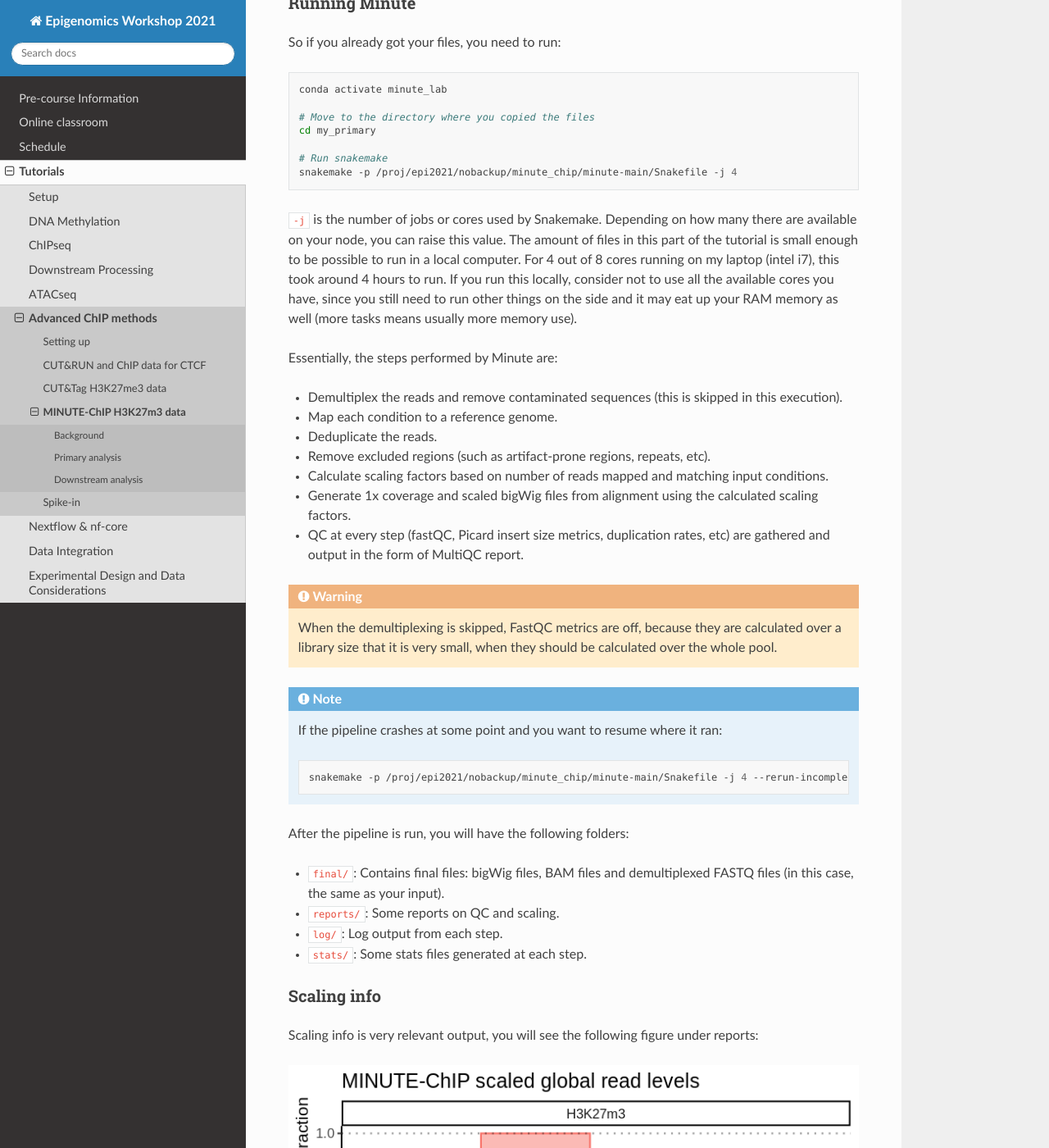
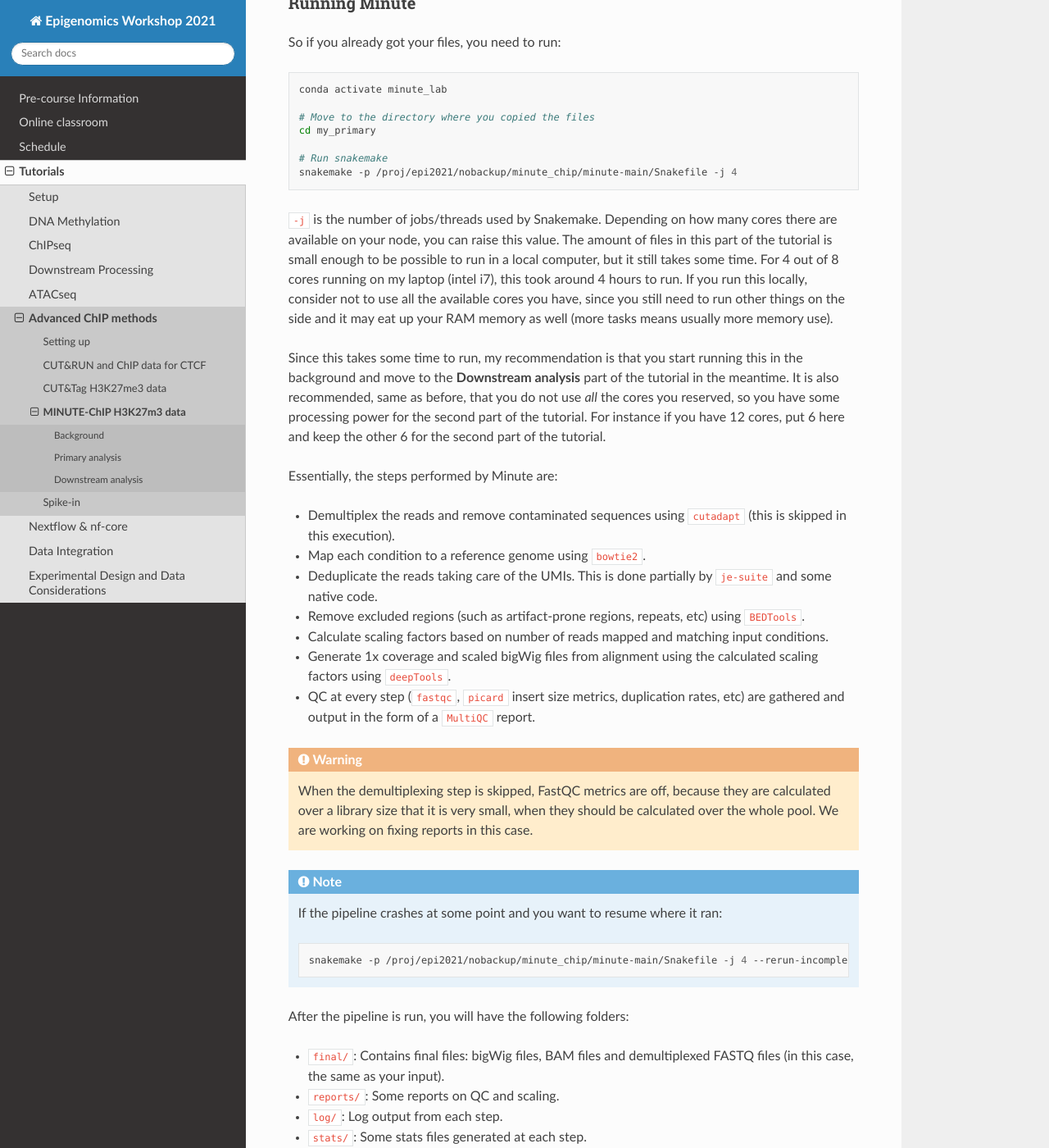
Before and after one commit to NBISweden/workshop-epigenomics-RTDs, a Sphinx documentation site: the page built from docs/content/tutorials/quantitativeChip/minute-lab.rst, in a window 1280 px wide and 1400 px high, scrolled down 4734 px. Shown: the whole window at 82% size. Built offline with Sphinx 7.4.7 and the Read the Docs theme 2.0.0, drawn with Linux system fonts in a browser that asks for light colours; some of the changed text lies outside the part shown.

Commit message:
Finish up downstream part

```diff
--- a/docs/content/tutorials/quantitativeChip/minute-lab.rst
+++ b/docs/content/tutorials/quantitativeChip/minute-lab.rst
@@ -313,25 +313,29 @@
   snakemake -p /proj/epi2021/nobackup/minute_chip/minute-main/Snakefile -j 4
 
 
-:code:`-j` is the number of jobs or cores used by Snakemake. Depending on how many there are available on your node, you can raise this value.
-The amount of files in this part of the tutorial is small enough to be possible to run in a local computer. For 4 out of 8 cores running on my laptop
-(intel i7), this took around 4 hours to run. If you run this locally, consider not to use all the available cores you have, since you still need
-to run other things on the side and it may eat up your RAM memory as well (more tasks means usually more memory use).
+:code:`-j` is the number of jobs/threads used by Snakemake. Depending on how many cores there are available on your node, you can raise this value.
+The amount of files in this part of the tutorial is small enough to be possible to run in a local computer, but it still takes some time. For 4
+out of 8 cores running on my laptop (intel i7), this took around 4 hours to run. If you run this locally, consider not to use all the available
+cores you have, since you still need to run other things on the side and it may eat up your RAM memory as well (more tasks means usually more memory use).
+
+Since this takes some time to run, my recommendation is that you start running this in the background and move to the **Downstream analysis** part of
+the tutorial in the meantime. It is also recommended, same as before, that you do not use *all* the cores you reserved, so you have some processing
+power for the second part of the tutorial. For instance if you have 12 cores, put 6 here and keep the other 6 for the second part of the tutorial.
 
 
 Essentially, the steps performed by Minute are:
 
-- Demultiplex the reads and remove contaminated sequences (this is skipped in this execution).
-- Map each condition to a reference genome.
-- Deduplicate the reads.
-- Remove excluded regions (such as artifact-prone regions, repeats, etc).
+- Demultiplex the reads and remove contaminated sequences using :code:`cutadapt` (this is skipped in this execution).
+- Map each condition to a reference genome using :code:`bowtie2`.
+- Deduplicate the reads taking care of the UMIs. This is done partially by :code:`je-suite` and some native code.
+- Remove excluded regions (such as artifact-prone regions, repeats, etc) using :code:`BEDTools`.
 - Calculate scaling factors based on number of reads mapped and matching input conditions.
-- Generate 1x coverage and scaled bigWig files from alignment using the calculated scaling factors.
-- QC at every step (fastQC, Picard insert size metrics, duplication rates, etc) are gathered and output in the form of MultiQC report.
+- Generate 1x coverage and scaled bigWig files from alignment using the calculated scaling factors using :code:`deepTools`.
+- QC at every step (:code:`fastqc`, :code:`picard` insert size metrics, duplication rates, etc) are gathered and output in the form of a :code:`MultiQC` report.
 
 .. warning::
-  When the demultiplexing is skipped, FastQC metrics are off, because they are calculated over a library size that it is very small, when they should
-  be calculated over the whole pool.
+  When the demultiplexing step is skipped, FastQC metrics are off, because they are calculated over a library size that it is very small, when they should
+  be calculated over the whole pool. We are working on fixing reports in this case.
 
 
 .. note::
@@ -353,7 +357,7 @@
 Scaling info
 ^^^^^^^^^^^^
 
-Scaling info is very relevant output, you will see the following figure under reports:
+Scaling info is very relevant output for MINUTE-ChIP, you will see the following figure under reports:
 
 
 .. image:: Figures/minute_00_scaling.png
@@ -362,12 +366,12 @@
 
 *Fig. 1: Global scaling for H3K27m3 replicate 1*
 
-What you see here is that Naive has around 3 times as much H3K27m3 than Primed cells, and that EZH2i treatment removes the majority of H3K27m3.
+What you see here is that Naive cells have around 3x times as much H3K27m3 than Primed cells, and that EZH2i treatment removes the majority of H3K27m3.
 
 IGV tracks
 ^^^^^^^^^^
 
-You can take the final/bigwig files and look at them on IGV. Here you can see IGF2 gene, where once scaled, H3K27m3 decoration seems around the same values
+You can take the final/bigwig files and look at them on IGV. Here you can see IGF2 gene, where once scaled, H3K27m3 seems around the same values
 Primed vs Naïve, information that is lost in unscaled files.
 
 
@@ -398,6 +402,12 @@
 Downstream analysis
 -------------------
 
+This part of the tutorial is independent from the primary analysis. So the only thing you need are a copy of the bigWig files and an annotation
+of Bivalent genes using for comparing H3K27m3 across conditions. Bivalent-marked genes are genes that are both enriched with H3K27m3 (repressive)
+and H3K4m3 (active) marks at their TSS regions. It has been thought that Naïve cells lose this H3K27m3 signal at bivalent TSSs, but it is more of a
+scaling issue, as you will see in this tutorial!
+
+
 Files
 ^^^^^
 
@@ -420,6 +430,8 @@
 comes from:
 
 Court, F., & Arnaud, P. (2017). An annotated list of bivalent chromatin regions in human ES cells: a new tool for cancer epigenetic research. Oncotarget, 8(3), 4110.
+
+And it has been translated to `hg38` genome using `liftOver`.
 
 Additionally, some bigWig tracks are pooled. These ones are all the replicates pooled together.
 
@@ -499,7 +511,7 @@
 .. admonition:: Explanation
    :class: dropdown, hint
 
-    What is making all the difference is the real H3K27m3 background across the genome. You see in the scaled plots that Naïve is higher across. So what happens is that the "peaks" in naïve look smaller with such background, and if there is no absolute scaling that makes it possible to compare Naïve vs Primed, Naïve looks flat, as you saw in the unscaled plot.
+    What is making all the difference is the real H3K27m3 background across the genome. You see in the scaled plots that Naïve is higher across. So what happens is that the "peaks" in naïve look smaller with such background, and if there is no absolute scaling that makes it possible to compare Naïve vs Primed, Naïve looks flat, as you saw in the unscaled plot. An additional control to make sure this is not technical background is the EZH2i treatment, which removes pretty much all H3K27m3 genome-wide.
 
 
 
@@ -532,14 +544,70 @@
 
 .. code-block:: R
 
-  # Note it is important the :code:`comment.char` parameter, as deepTools inserts a :code:`#`, which is the default comment in R, so it will not read the header properly otherwise
+  # Note it is important the :code:`comment.char` parameter, as deepTools inserts a :code:`#`,
+  # which is the default comment in R, so it will not read the header properly otherwise
   df <- read.table("./10kb_bins.tab", header=T, sep= "\t", comment.char = "")
 
   # You can check that this has reasonable names
   colnames(df)
 
+We can make this a little more readable:
 
 
+.. code-block:: R
+
+  colnames(df) <- c(c("seqnames", "start", "end"), gsub("_pooled.hg38|.bw", "", colnames(df)[4:ncol(df)]))
+
+  colnames(df)
 
 
-**Q: How do replicates look?**
+So we can for instance check the differences scaled vs unscaled in a scatterplot:
+
+.. code-block:: R
+
+  library(ggplot2)
+
+  ggplot(df, aes(x=H3K27m3_Naive.unscaled, y=H3K27m3_Primed.unscaled)) +
+    geom_point(alpha = 0.4) +
+    coord_cartesian(xlim=c(0,30), ylim=c(0,30))
+
+
+  ggplot(df, aes(x=H3K27m3_Naive.scaled, y=H3K27m3_Primed.scaled)) +
+    geom_point(alpha = 0.4) +
+    coord_cartesian(xlim=c(0,30), ylim=c(0,30))
+
+
+.. admonition:: Resulting figures
+   :class: dropdown, hint
+
+   .. image:: Figures/minute_06_unscaled_scatter.png
+          :width: 500px
+
+   .. image:: Figures/minute_07_scaled_scatter.png
+          :width: 500px
+
+   This is not the most striking of figures, but what you can already see is that there are a bunch of 10kb bins that look super high in Primed compared to Naïve when looking at unscaled data, and that large difference drops a lot when the datapoints are scaled. Still, there is heterogeneity, and it requires a deeper analysis to understand what's happening in detail.
+
+
+We can make a :code:`GRanges` object with these values and perform
+some operations, like check which bins overlap with some annotation, and things like this.
+
+.. code-block:: R
+
+  library(GenomicRanges)
+  library(rtracklayer)
+
+  gr <- makeGRangesFromDataFrame(df, keep.extra.columns = T)
+  bivalent <- import("./Bivalent_Court2017.hg38.bed")
+
+  biv_bins <- subsetByOverlaps(gr, bivalent)
+
+
+So we could be interested in plotting only bins that overlap with bivalent genes, and many other things.
+In this case, bins are somewhat large, so they will not represent exactly the annotations that we plotted in the previous step.
+
+The same way we generated these figures, there are a lot of things that can be done, and many questions can be addressed, for instance:
+
+- Do you think that the bin size affects this type of analysis in deeper ways? How different would these figures look if the bin size was 5kb?
+- How is the distribution of values per chromosome? Hint: look again at the tracks in the primary analysis part!
+- How do the replicates look separately? We only plotted the pooled samples.
```
Also changed, not shown: docs/content/tutorials/quantitativeChip/Figures/minute_06_unscaled_scatter.png (added), docs/content/tutorials/quantitativeChip/Figures/minute_07_scaled_scatter.png (added).
